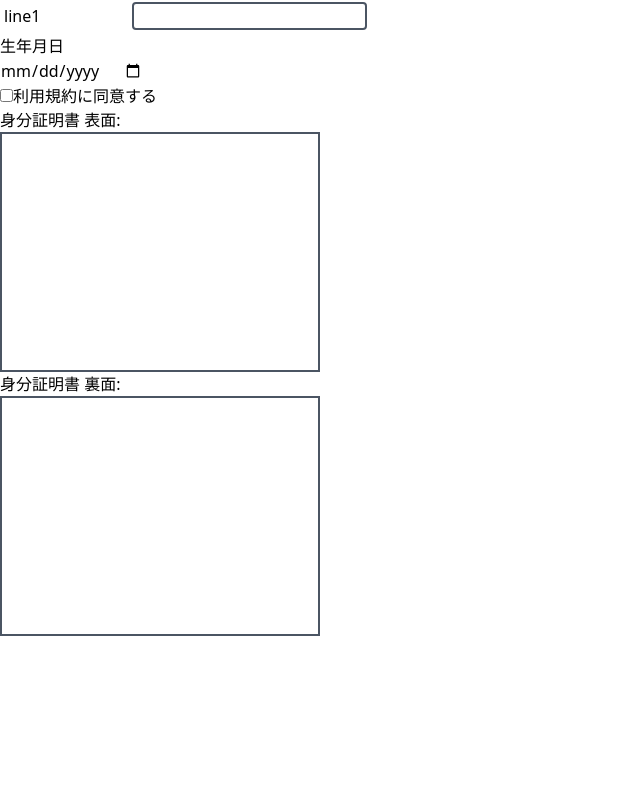
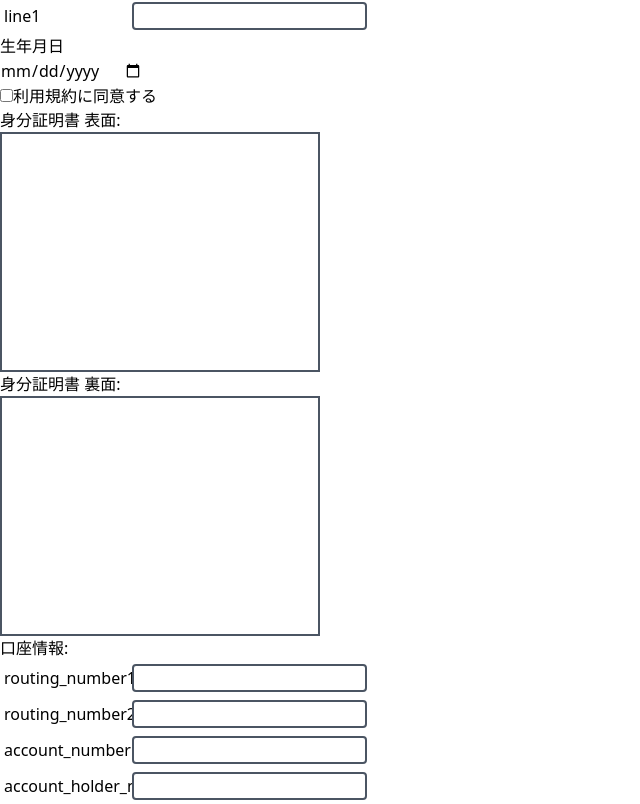
Before and after one commit to pluswing/studying_stripe, a Next.js app in the folder front/: page /stripe/register in a window 1280 px wide. Shown: the part 614-1418 px from the top of the page, without its empty margins (0-640 px from the left). Before the commit the page ends 1252 px from the top, so only its background shows below. Built offline with nearby package versions, Linux system fonts and the light colour scheme; no server answers.

Commit message:
#049 口座情報入力追加

```diff
--- a/front/pages/stripe/register.tsx
+++ b/front/pages/stripe/register.tsx
@@ -27,17 +27,20 @@ interface Individual {
 }
 
 interface ExternalAccount {
-  // TODO implements
+  account_number: string
+  routing_number1: string
+  routing_number2: string
+  account_holder_name: string
 }
 
 
 const AddressForm = (
-  {data, setter}: {data: Address, setter: (a: Address) => void}) => (
+  {data, onChange}: {data: Address, onChange: (a: Address) => void}) => (
   <div>
     {["postal_code", "state", "city", "town", "line1"].map((key) => (
       <div className="p-1">
         <label className="inline-block w-32">{key}</label>
-        <input className="border-2 border-gray-600 rounded" type="text" onChange={(e) => setter({...data, [key]: e.target.value})} value={data[key]}/>
+        <input className="border-2 border-gray-600 rounded" type="text" onChange={(e) => onChange({...data, [key]: e.target.value})} value={data[key]}/>
       </div>
     ))}
   </div>
@@ -56,9 +59,22 @@ const str2dob = (str: string): Dob => {
   }
 }
 
-const DobForm = ({data, setter}: {data: Dob, setter: (a: Dob) => void}) => (
+const DobForm = ({data, onChange}: {data: Dob, onChange: (a: Dob) => void}) => (
   <div>
-    <input type="date" onChange={(e) => setter(str2dob(e.target.value))} value={dob2str(data)}/>
+    <input type="date" onChange={(e) => onChange(str2dob(e.target.value))} value={dob2str(data)}/>
+  </div>
+)
+
+
+const ExternalAccountForm = (
+  {data, onChange}: {data: ExternalAccount, onChange: (a: ExternalAccount) => void}) => (
+  <div>
+    {["routing_number1", "routing_number2", "account_number", "account_holder_name"].map((key) => (
+      <div className="p-1">
+        <label className="inline-block w-32">{key}</label>
+        <input className="border-2 border-gray-600 rounded" type="text" onChange={(e) => onChange({...data, [key]: e.target.value})} value={data[key]}/>
+      </div>
+    ))}
   </div>
 )
 
@@ -72,6 +88,8 @@ export default function Register() {
   const [dob, setDob] = useState({
   } as Dob)
   const [tos, setTos] = useState(false)
+  const [externalAccount, setExternalAccount] = useState({
+  } as ExternalAccount)
 
   const router = useRouter();
 
@@ -101,10 +119,16 @@ export default function Register() {
       let image = new Image()
       image.src = reader.result as string
       image.onload = () => {
-        // TODO 縦横比をそのままで貼り付けたい
+        const r = Math.min(
+          canvas.width / image.width,
+          canvas.height / image.height)
+        const w = image.width * r
+        const h = image.height * r
+        ctx.clearRect(0, 0, canvas.width, canvas.height)
         ctx.drawImage(image,
           0, 0, image.width, image.height,
-          0, 0, canvas.width, canvas.height)
+          (canvas.width - w) / 2,
+          (canvas.height - h) / 2, w, h)
       }
     }
   }
@@ -159,11 +183,11 @@ export default function Register() {
         </div>
       ))}
       住所(漢字):
-        <AddressForm data={addressKanji} setter={setAddressKanji} />
+        <AddressForm data={addressKanji} onChange={setAddressKanji} />
       住所(かな):
-        <AddressForm data={addressKana} setter={setAddressKana} />
+        <AddressForm data={addressKana} onChange={setAddressKana} />
       <label className="inline-block w-32">生年月日</label>
-      <DobForm data={dob} setter={setDob}/>
+      <DobForm data={dob} onChange={setDob}/>
 
       <div id="tos">
         <input type="checkbox" checked={tos} onChange={(e) => setTos(e.target.checked)}/><a target="_blank" href="/tos">利用規約</a>に同意する
@@ -172,14 +196,17 @@ export default function Register() {
       身分証明書 表面:
       <div {...getFrontRootProps()} className={isFrontDragActive ? "w-80 h-60 border-2 border-green-400" : "w-80 h-60 border-2 border-gray-600"}>
         <input {...getFrontInputProps()} />
-        <canvas id="frontCanvas" className="w-80 h-60"/>
+        <canvas id="frontCanvas" width="316" height="236"/>
       </div>
 
       身分証明書 裏面:
       <div {...getBackRootProps()} className={isBackDragActive ? "w-80 h-60 border-2 border-green-400" : "w-80 h-60 border-2 border-gray-600"}>
         <input {...getBackInputProps()} />
-        <canvas id="backCanvas" className="w-80 h-60"/>
+        <canvas id="backCanvas" width="316" height="236"/>
       </div>
+
+      口座情報:
+      <ExternalAccountForm data={externalAccount} onChange={setExternalAccount}/>
     </div>
   )
 }
```
